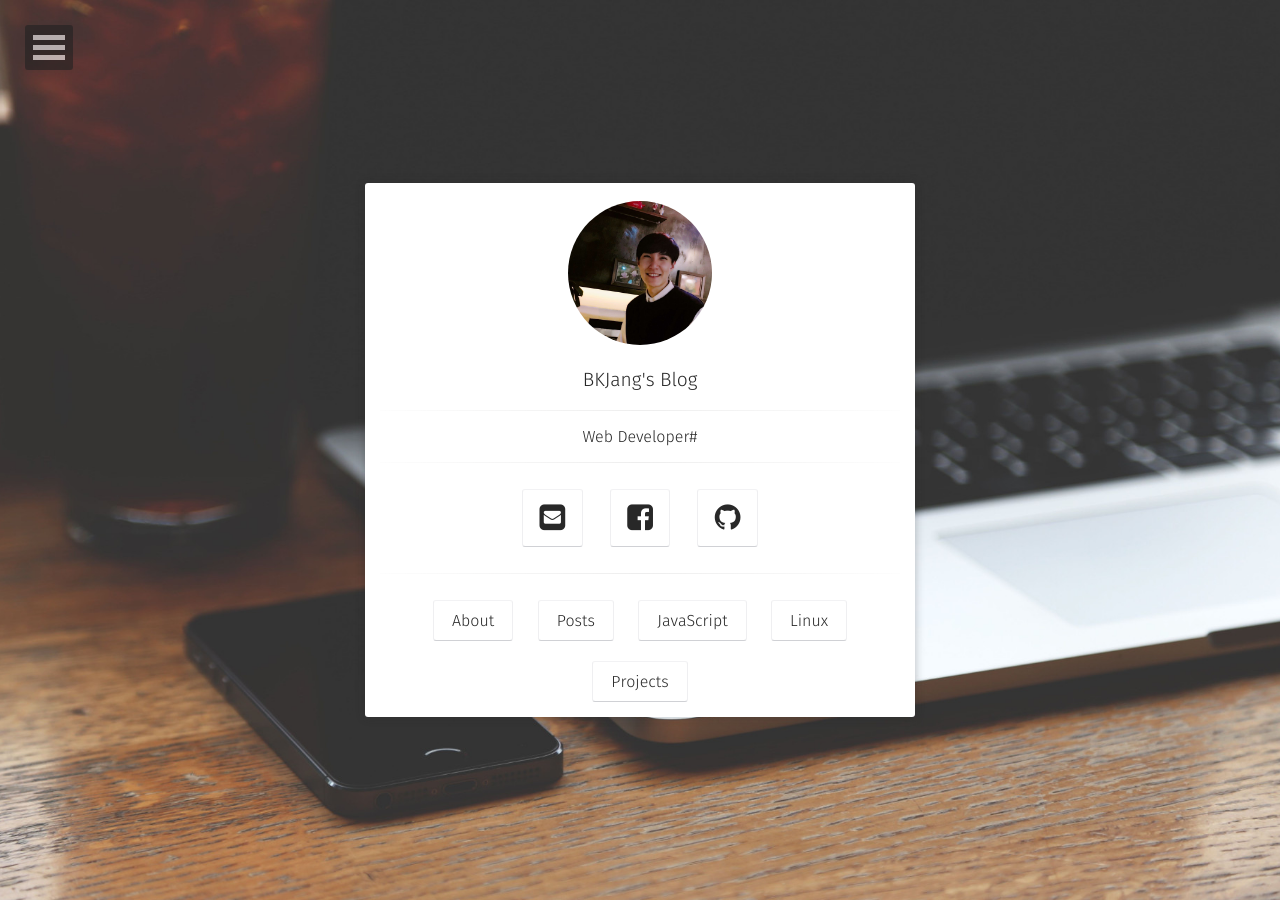
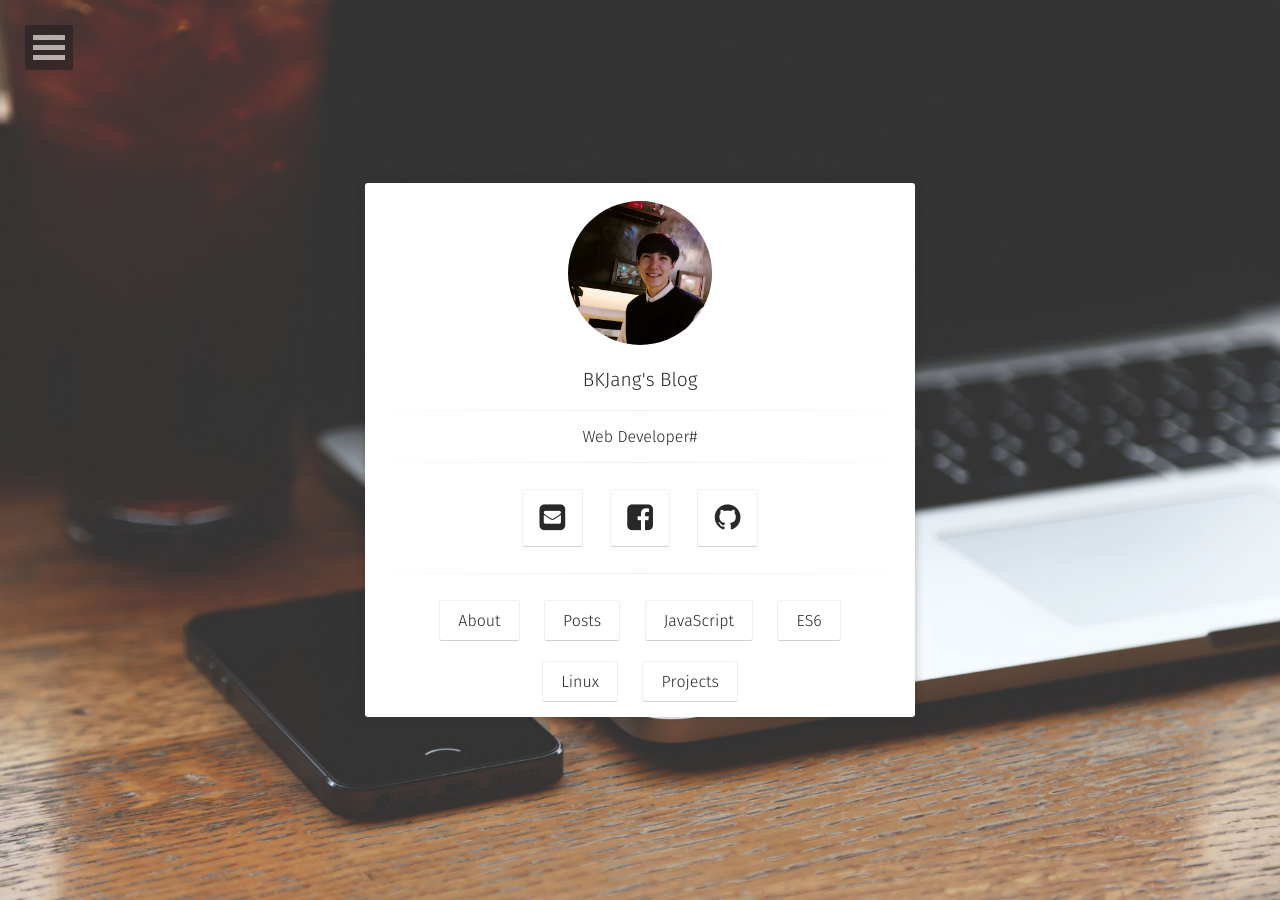
Before and after one commit to BKJang/DEVLOG, a Jekyll site: the page built from index.html, in a window 1280 px wide. Built offline with Jekyll 4.4.1, drawn with Linux system fonts in a browser that asks for light colours; some web fonts are replaced.

Commit message:
es6 메뉴 추가

```diff
--- a/_includes/nav.html
+++ b/_includes/nav.html
@@ -127,6 +127,9 @@
                     <a href="{{ site.url }}/posts/javascript/">├ JavaScript</a>
                 </li>
                 <li>
+                    <a href="{{ site.url }}/posts/es6/">├ ES6</a>
+                </li>
+                <li>
                     <a href="{{ site.url }}/posts/linux/">├ Linux</a>
                 </li>
                 <li>
--- a/_layouts/home.html
+++ b/_layouts/home.html
@@ -42,6 +42,9 @@
                     <a class="btn zoombtn" href="{{ site.url }}/posts/javascript">
                         JavaScript
                     </a>
+                    <a class="btn zoombtn" href="{{ site.url }}/posts/es6">
+                        ES6
+                    </a>
                     <a class="btn zoombtn" href="{{ site.url }}/posts/linux">
                         Linux
                     </a>
```
Also changed, not shown: assets/img/es6.jpg.
